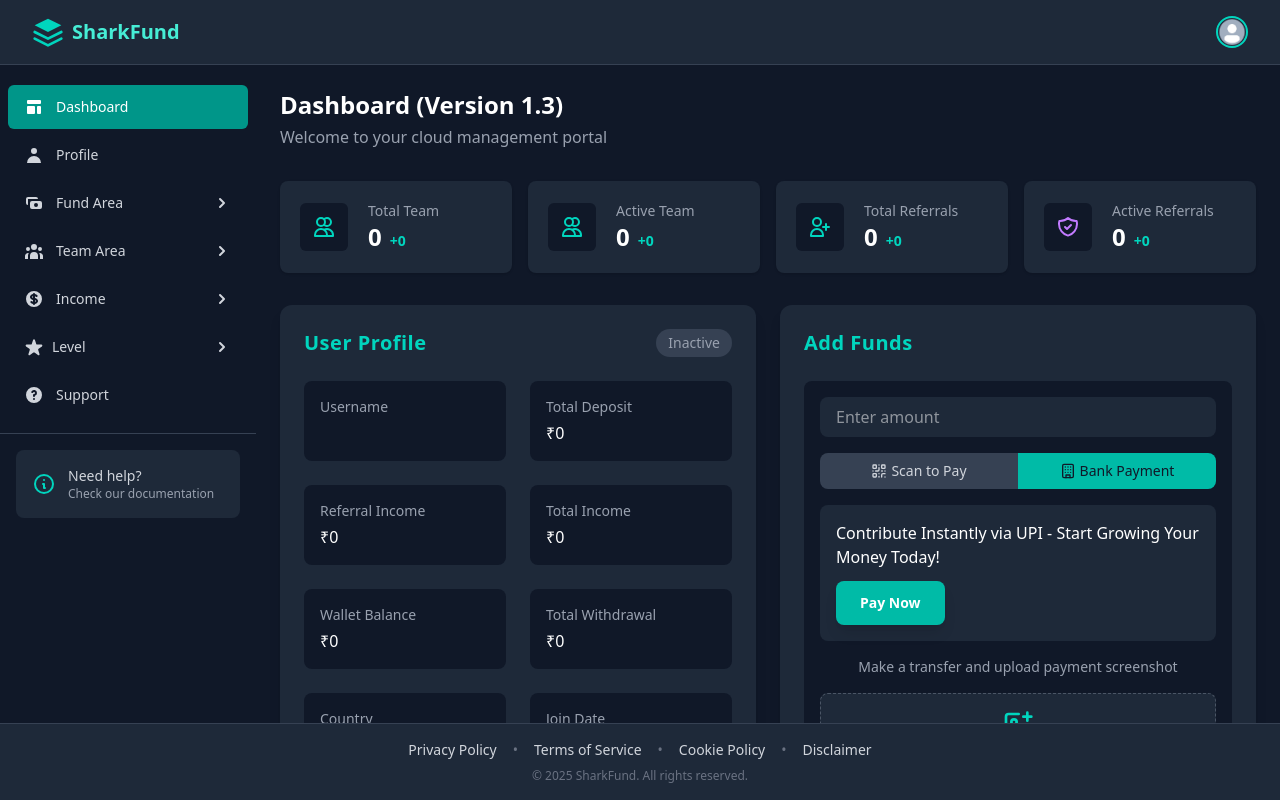
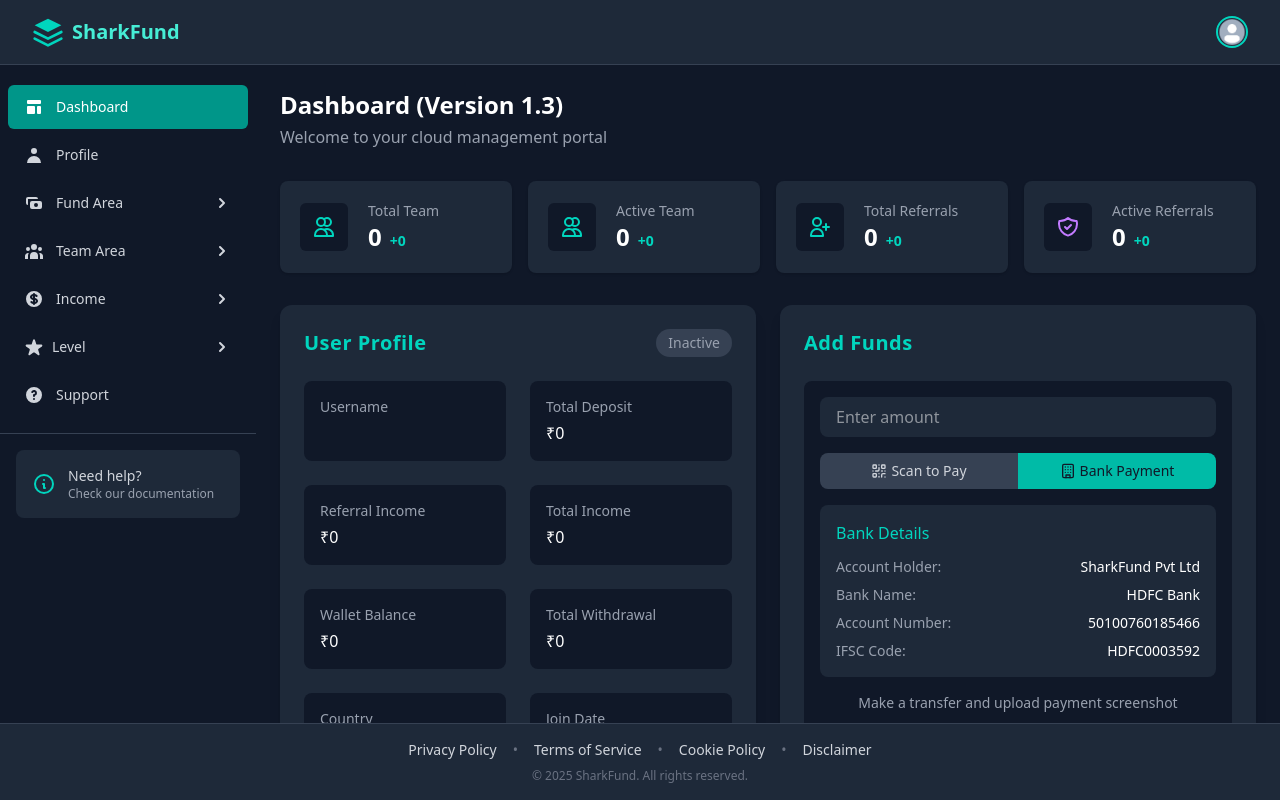
Before and after one commit to Anup2601/SharkFund, a React (Vite) app in the folder frontend/: page /home in a window 1280 px wide. Both pictures are taken after a click on the button "Bank Payment". Built offline with nearby package versions, Linux system fonts and the light colour scheme.

Commit message:
handel bank error

```diff
--- a/frontend/src/components/dashboard.tsx
+++ b/frontend/src/components/dashboard.tsx
@@ -13,6 +13,14 @@ const Dashboard: React.FC = () => {
   const [uploadedScreenshot, setUploadedScreenshot] = useState<string | null>(null);
   const [submitting, setSubmitting] = useState(false);
   const [dots, setDots] = useState('.');
+
+   const bankDetails = {
+    accountHolder: "SharkFund Pvt Ltd",
+    accountNumber: "50100760185466",
+    bankName: "HDFC Bank",
+    ifscCode: "HDFC0003592",
+    PayBYLInk :"https://cfpe.me/sharkfund"
+  };
 
   const [userProfile, setUserProfile] = useState({
     name: "",
@@ -621,7 +629,7 @@ const Dashboard: React.FC = () => {
                     }`}
                   >
                     <Building size={16} className="mr-1" />
-                    <span className="text-xs sm:text-sm">UPI Payment</span>
+                    <span className="text-xs sm:text-sm">Bank Payment</span>
                   </button>
                 </div>
                 {paymentMethod === 'scan' && (
@@ -644,17 +652,34 @@ const Dashboard: React.FC = () => {
                 {paymentMethod === 'bank' && (
                   <div className="mt-4">
                     <div className="bg-gray-800 p-4 rounded-lg mb-4">
-                      <h3 className="text-white-400 text-md font-medium mb-3">Contribute Instantly via UPI - Start Growing Your Money Today!</h3>
+                       <h3 className="text-teal-400 text-md font-medium mb-3">Bank Details</h3>
+                      {/* <h3 className="text-white-400 text-md font-medium mb-3">Contribute Instantly via UPI - Start Growing Your Money Today!</h3> */}
                       <div className="space-y-2 text-sm">
+                        {/* <div className="flex justify-between"> */}
+                          <div className="flex justify-between">
+                          <span className="text-gray-400">Account Holder:</span>
+                          <span className="text-white">{bankDetails.accountHolder}</span>
+                        </div>
                         <div className="flex justify-between">
-                          <Link to="https://cfpe.me/sharkfund">
+                          <span className="text-gray-400">Bank Name:</span>
+                          <span className="text-white">{bankDetails.bankName}</span>
+                        </div>
+                        <div className="flex justify-between">
+                          <span className="text-gray-400">Account Number:</span>
+                          <span className="text-white">{bankDetails.accountNumber}</span>
+                        </div>
+                        <div className="flex justify-between">
+                          <span className="text-gray-400">IFSC Code:</span>
+                          <span className="text-white">{bankDetails.ifscCode}</span>
+                        </div>
+                         {/* <Link to="https://cfpe.me/sharkfund">
                             <button
                               className="bg-gradient-to-r from-teal-400 to-teal-500 hover:from-teal-600 hover:to-teal-700 text-white font-semibold py-3 px-6 rounded-lg transition-all duration-300 ease-in-out transform hover:scale-105 shadow-lg hover:shadow-xl"
                             >
                               Pay Now
                             </button>
-                          </Link>
-                        </div>
+                          </Link> */}
+                        {/* </div> */}
                       </div>
                     </div>
                     <p className="text-sm text-gray-400 mb-3 text-center">
@@ -905,9 +930,27 @@ const Dashboard: React.FC = () => {
                 {paymentMethod === 'bank' && (
                   <div className="mt-4">
                     <div className="bg-gray-800 p-4 rounded-lg mb-4">
-                      <h3 className="text-white-400 text-md font-medium mb-3">Contribute Instantly via UPI - Start Growing Your Money Today!</h3>
+                      {/* <h3 className="text-white-400 text-md font-medium mb-3">Contribute Instantly via UPI - Start Growing Your Money Today!</h3> */}
+                      <h3 className="text-teal-400 text-md font-medium mb-3">Bank Details</h3>
                       <div className="space-y-2 text-sm">
                         <div className="flex justify-between">
+                          <span className="text-gray-400">Account Holder:</span>
+                          <span className="text-white">{bankDetails.accountHolder}</span>
+                        </div>
+                        <div className="flex justify-between">
+                          <span className="text-gray-400">Bank Name:</span>
+                          <span className="text-white">{bankDetails.bankName}</span>
+                        </div>
+                        <div className="flex justify-between">
+                          <span className="text-gray-400">Account Number:</span>
+                          <span className="text-white">{bankDetails.accountNumber}</span>
+                        </div>
+                        <div className="flex justify-between">
+                          <span className="text-gray-400">IFSC Code:</span>
+                          <span className="text-white">{bankDetails.ifscCode}</span>
+                        </div>
+
+                        {/* <div className="flex justify-between">
                           <Link to="https://cfpe.me/sharkfund">
                             <button
                               className="bg-gradient-to-r from-teal-500 to-teal-500 hover:from-teal-600 hover:to-teal-600 text-white font-semibold py-3 px-6 rounded-lg transition-all duration-300 ease-in-out transform hover:scale-105 shadow-lg hover:shadow-xl"
@@ -915,7 +958,7 @@ const Dashboard: React.FC = () => {
                               Pay Now
                             </button>
                           </Link>
-                        </div>
+                        </div> */}
                       </div>
                     </div>
                     <p className="text-sm text-gray-400 mb-3 text-center">
```
